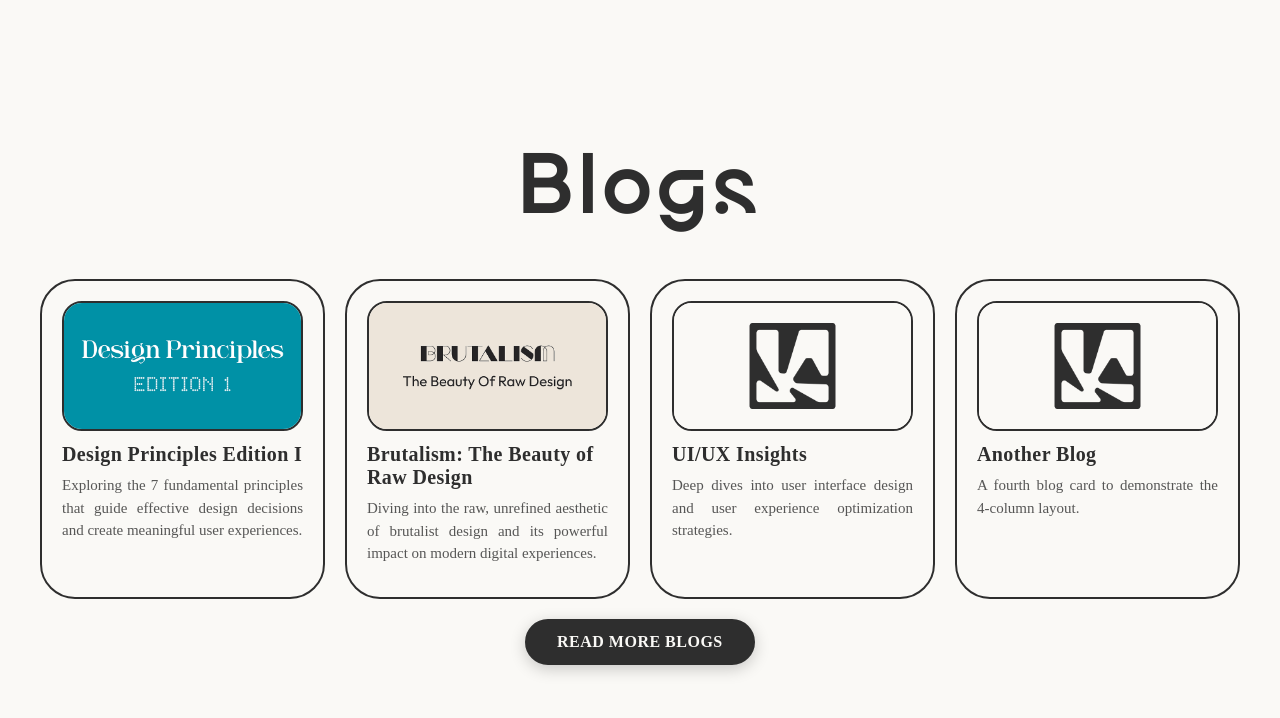
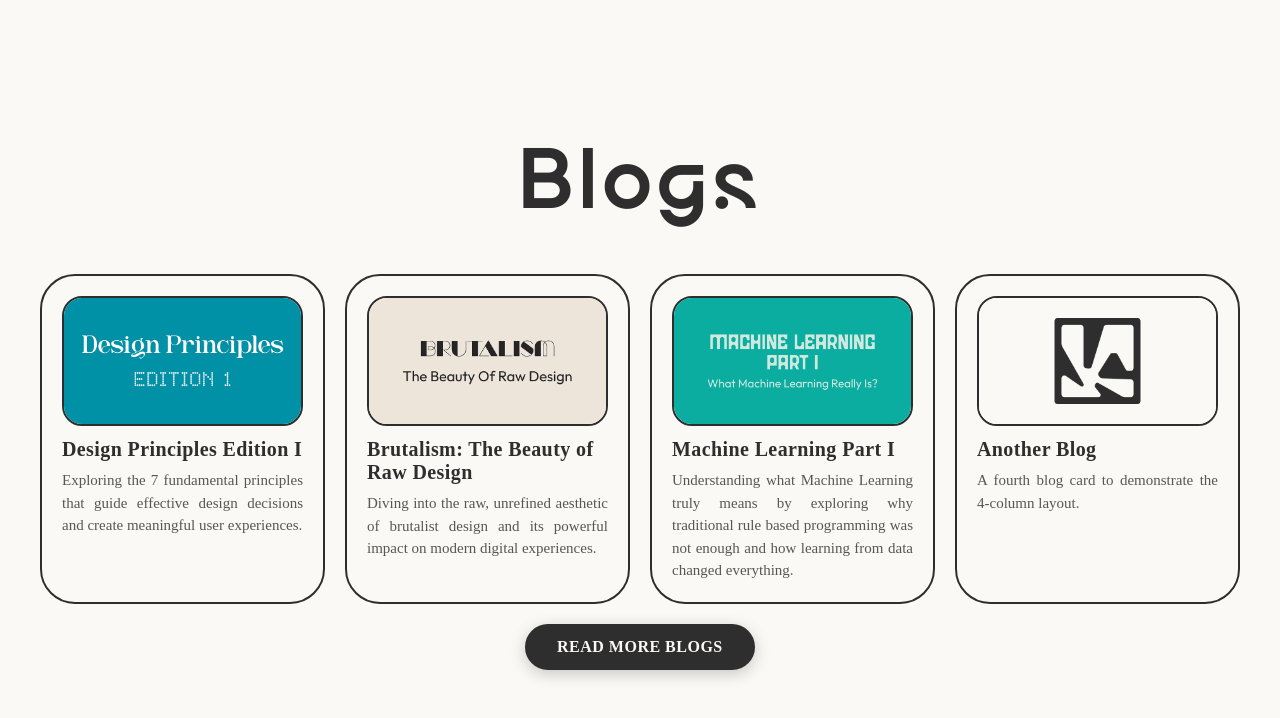
Before and after one commit to notkartik1806/Kartik-Vegad-Portfolio, a React (Vite) app: page / in a window 1280 px wide. Shown: the part 3269-3987 px from the top of the page. Built offline with nearby package versions, Linux system fonts and the light colour scheme; a web font is replaced by a local one.

Commit message:
Update blog card details and images

```diff
--- a/src/components/Blogs.jsx
+++ b/src/components/Blogs.jsx
@@ -27,10 +27,10 @@ const Blogs = () => {
                     </a>
                     <div className="card">
                         <div className="card-image">
-                            <img src={`${import.meta.env.BASE_URL}images/examplary.png`} alt="UI/UX Insights" />
+                            <img src={`${import.meta.env.BASE_URL}images/blog3.png`} alt="Machine Learning Part I" />
                         </div>
-                        <h3 className="card-title">UI/UX Insights</h3>
-                        <p className="card-description">Deep dives into user interface design and user experience optimization strategies.</p>
+                        <h3 className="card-title">Machine Learning Part I</h3>
+                        <p className="card-description">Understanding what Machine Learning truly means by exploring why traditional rule based programming was not enough and how learning from data changed everything.</p>
                     </div>
                     <div className="card">
                         <div className="card-image">
```
